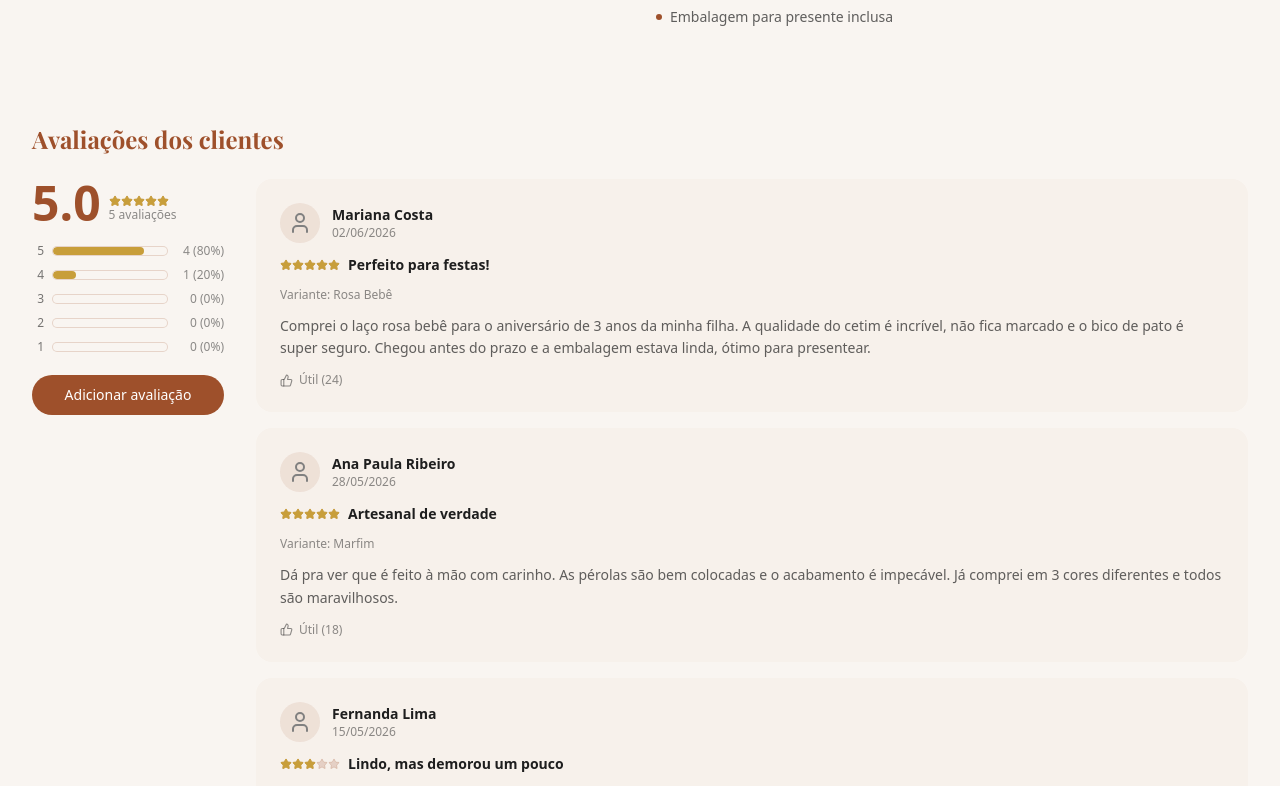
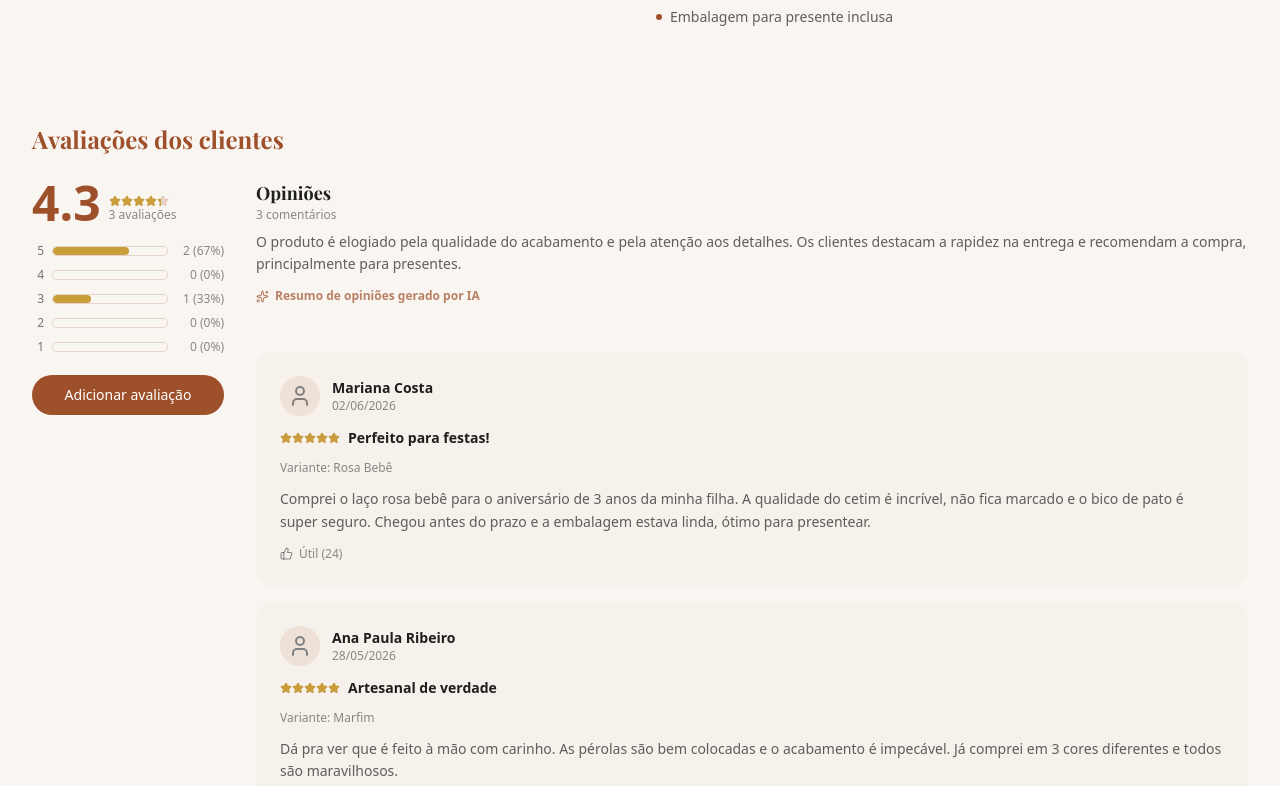
Before and after one commit to AtelieDigital-Labs/atelie-front, a React (Vite) app: page /product/1 in a window 1280 px wide. Shown: the part 986-1772 px from the top of the page. Built offline with nearby package versions, Linux system fonts and the light colour scheme; a web font is replaced by a local one.

Commit message:
feat: add ReviewSummaryAI to ReviewList and making ReviewSummary dynamic

```diff
--- a/src/pages/app/product-detail/components/ReviewList.tsx
+++ b/src/pages/app/product-detail/components/ReviewList.tsx
@@ -3,6 +3,7 @@ import { Stars } from '../../../../components/ui/Stars'
 import { ThumbsUp, User } from 'lucide-react'
 import { Button } from '../../../../components/ui/Button'
 import { ReviewModal } from './ReviewModal'
+import { ReviewSummaryAI } from './ReviewSummaryAI'
 import { deriveReviewTitle } from '../../../../utils/deriveReviewTitle'
 
 type Review = {
@@ -24,9 +25,11 @@ type ReviewSummaryProps = {
 }
 
 interface ReviewListProps {
-  variant?: string | undefined | null // vem da variação selecionada na ProductDetail
-  currentUserName?: string // vir de um hook de auth real
+  productId: number
+  variant?: string | undefined | null
+  currentUserName?: string
 }
+
 
 const MOCK_REVIEWS: Review[] = [
   {
@@ -144,42 +147,62 @@ function ReviewSummary({ average, distribution, onAddReview }: ReviewSummaryProp
   )
 }
 
-export function ReviewList({ variant, currentUserName }: ReviewListProps) {
+export function ReviewList({ productId, variant, currentUserName }: ReviewListProps) {
   const [modalOpen, setModalOpen] = useState(false)
   const [reviews, setReviews] = useState<Review[]>(MOCK_REVIEWS)
 
+  // calcula a média e a distribuição a partir das reviews atuais
+  const average = reviews.length > 0
+    ? reviews.reduce((sum, r) => sum + r.rating, 0) / reviews.length
+    : 0
+
+  const distribution = reviews.reduce(
+    (acc, review) => {
+      const star = review.rating as 1 | 2 | 3 | 4 | 5
+      acc[star] = (acc[star] ?? 0) + 1
+      return acc
+    },
+    { 5: 0, 4: 0, 3: 0, 2: 0, 1: 0 } as Record<1 | 2 | 3 | 4 | 5, number>
+  )
+
   async function handleSubmitReview(rating: number, comment: string) {
     const newReview: Review = {
-      id: Date.now(), //  id real virá do backend na resposta do POST
-      author: currentUserName ?? 'Usuário', //  substituir por dado real do usuário autenticado
-      date: new Date().toLocaleDateString('pt-BR'), // idealmente o backend define o timestamp
+      id: Date.now(),
+      author: currentUserName ?? 'Usuário',
+      date: new Date().toLocaleDateString('pt-BR'),
       rating,
       title: deriveReviewTitle(comment),
-      variant, // vem da variação selecionada na página do produto
+      variant,
       comment,
       helpful: 0,
     }
 
-    //  substituir por chamada real (ex: POST /reviews) quando a rota existir no backend
+    // TODO: trocar por chamada real...
     setReviews((prev) => [newReview, ...prev])
     setModalOpen(false)
   }
 
   return (
-    <section className="mt-12">
+    <section className="mt-12 flex flex-col gap-10">
+
+      <div>
         <h2 className="text-2xl mb-6 font-bold">Avaliações dos clientes</h2>
 
         <div className="flex flex-col lg:flex-row gap-8">
           <ReviewSummary
-          average={5.0}
-          distribution={{ 5: 4, 4: 1, 3: 0, 2: 0, 1: 0 }}
+            average={average}
+            distribution={distribution}
             onAddReview={() => setModalOpen(true)}
           />
-
+          <div className='flex flex-col gap-12'>
+            <ReviewSummaryAI productId={productId} reviewCount={reviews.length} />
             <div className="flex flex-col gap-4 flex-1">
               {reviews.map(review => (
                 <ReviewCard key={review.id} review={review} />
               ))}
+            </div>
+
+          </div>
         </div>
       </div>
 
--- a/src/pages/app/product-detail/index.tsx
+++ b/src/pages/app/product-detail/index.tsx
@@ -262,7 +262,7 @@ export function ProductDetail() {
       </div>
 
 
-      <ReviewList variant={selectedVariation.color} />
+      <ReviewList productId={product.id} />
       <RelatedProducts />
 
     </div>
```
Lines whose indentation alone changed are shown as unchanged.
